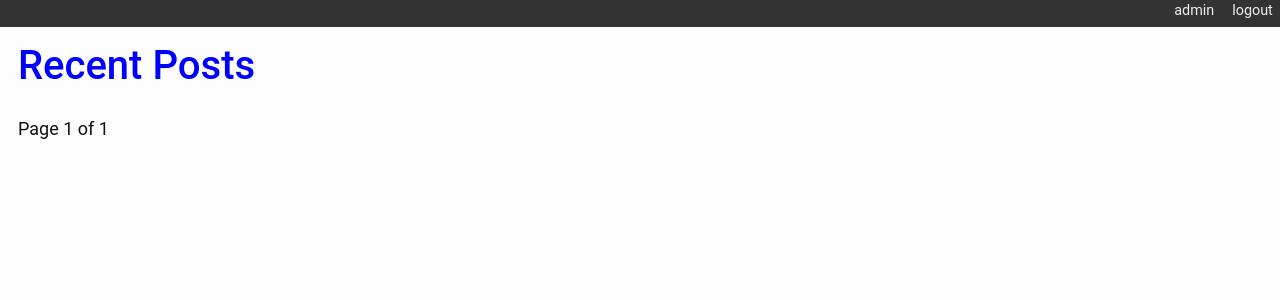
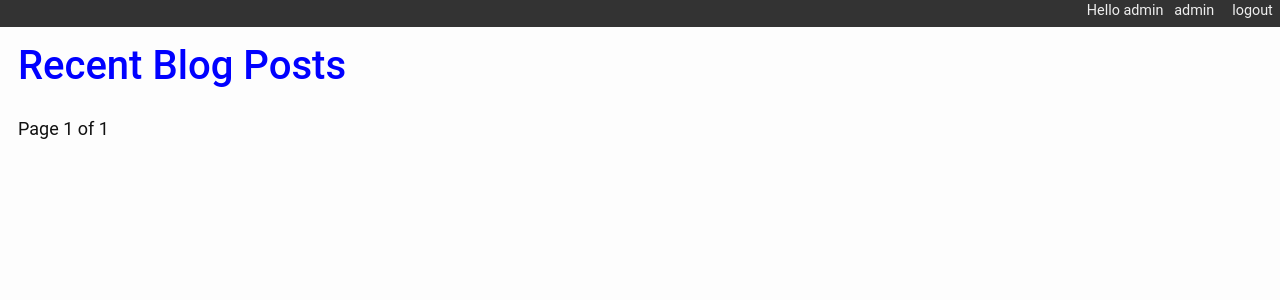
Before and after one commit to davidbUW/django-blog, a Django app: page / in a window 1280 px wide. Shown: the top 300 px of the page. Run offline with Django 3.2, Linux system fonts and the light colour scheme; a user stored in the database is signed in; data that the repository does not hold is empty; some libraries are stand-ins or nearby versions.

Commit message:
change title, add allauth

```diff
--- a/blogging/templates/blogging/list.html
+++ b/blogging/templates/blogging/list.html
@@ -1,6 +1,6 @@
 {% extends "base.html" %}
 {% block content %}
-  <h1><span style="color: #0000ff;">Recent Posts</span></h1>
+  <h1><span style="color: #0000ff;">Recent Blog Posts</span></h1>
 <style>
     body {
         font-family: "Roboto", sans-serif;
--- a/mysite/templates/base.html
+++ b/mysite/templates/base.html
@@ -3,25 +3,27 @@
 <!DOCTYPE html>
 <html>
   <head>
-    <title>My Django Blog</title>
+    <title>My Awesome Django Blog</title>
 
       <link rel="stylesheet" href="https://maxcdn.bootstrapcdn.com/bootstrap/4.0.0/css/bootstrap.min.css" integrity="sha384-Gn5384xqQ1aoWXA+058RXPxPg6fy4IWvTNh0E263XmFcJlSAwiGgFAW/dAiS6JXm" crossorigin="anonymous">
 
       <link type="text/css" rel="stylesheet" href="{% static 'django_blog.css' %}">
   </head>
+
   <body>
 
       <div id="header">
         <ul id="control-bar">
 
-
         {% if user.is_authenticated %}
+            <li>Hello {{ user.username }} </li>
         {% if user.is_staff %}<li><a href="{% url 'admin:index' %}">admin</a></li>{% endif %}
             <li><a href="{% url 'logout' %}">logout</a></li>
         {% else %}
-            <li><a href="{% url 'login' %}">login</a></li>
+            <li><a href="{% url 'account_login' %}">login</a></li>
         {% endif %}
         </ul>
+
       </div>
 
       <div id="container">
--- a/mysite/urls.py
+++ b/mysite/urls.py
@@ -23,4 +23,5 @@ urlpatterns = [
     path('', include('blogging.urls')),
     path('login/', LoginView.as_view(template_name='login.html'), name="login"),
     path('logout/', LogoutView.as_view(next_page='/'), name="logout"),
+    path('accounts/', include('allauth.urls')),
 ]
```
Also changed, not shown: mysite/settings.py (+22 -0 lines).
